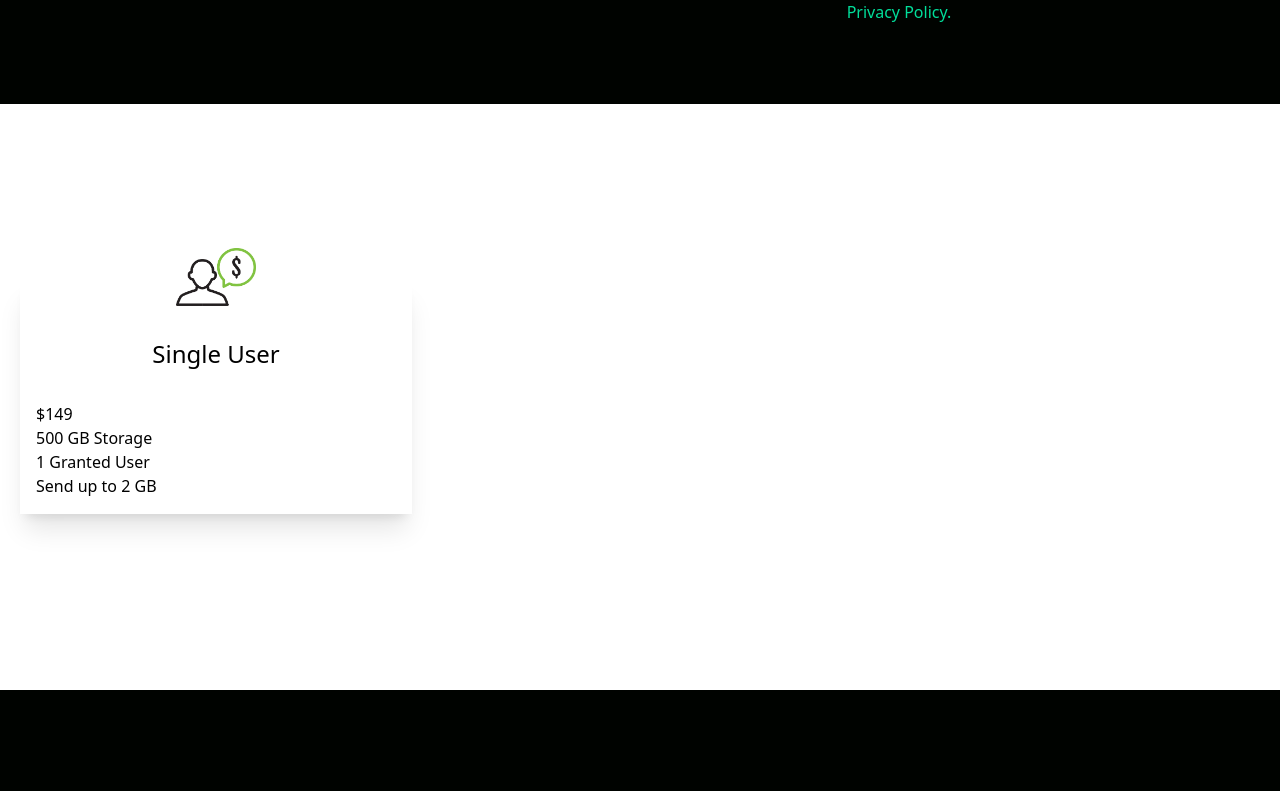
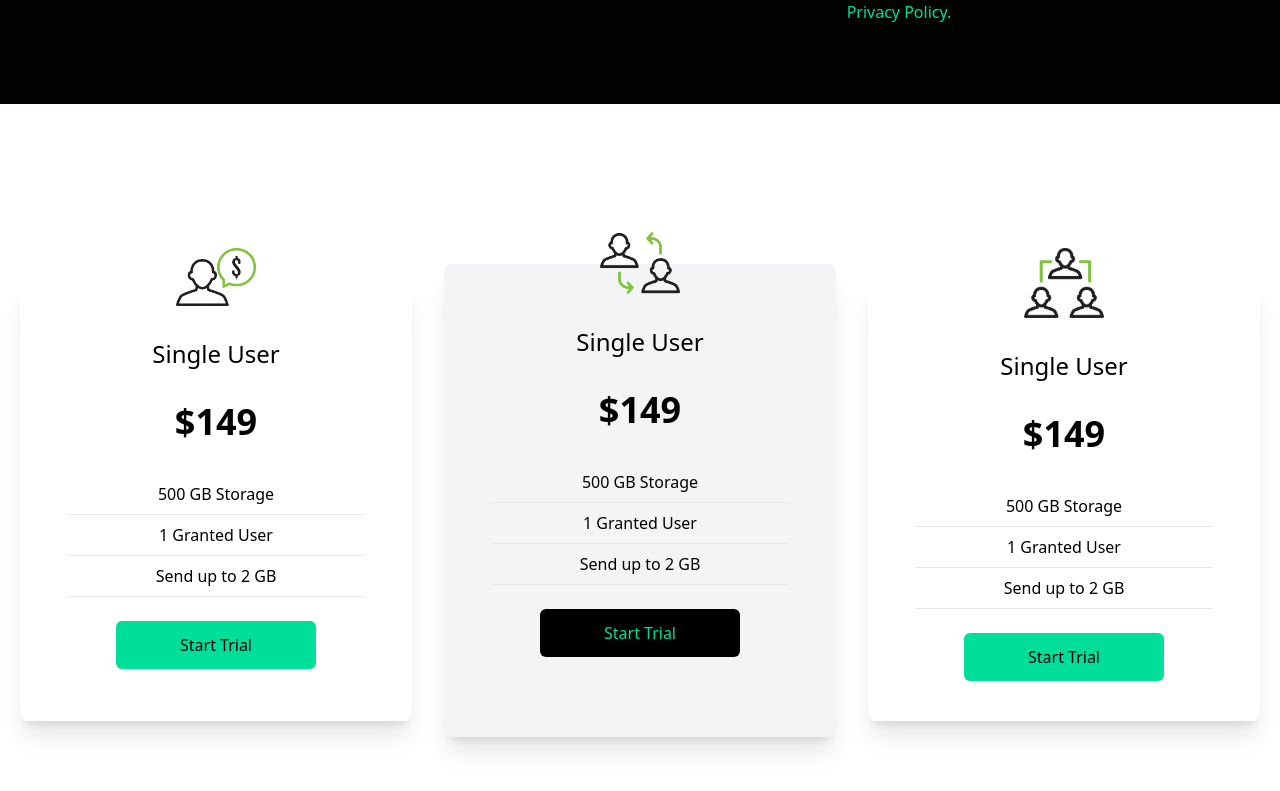
Before and after one commit to ekjacinto/react-data-finance-ui, a React (Create React App) app: page / in a window 1280 px wide. Shown: the part 1577-2368 px from the top of the page. Before the commit the page ends 2267 px from the top, so only its background shows below. Built offline with nearby package versions, Linux system fonts and the light colour scheme.

Commit message:
feat: completed Cards component

```diff
--- a/src/components/Cards.jsx
+++ b/src/components/Cards.jsx
@@ -6,16 +6,39 @@
 const Cards = () => {
   return (
     <section className="w-full py-[10rem] px-4 bg-white">
-      <div className="max-w-[1240px] mx-auto  grid md:grid-cols-3 gap-8">
-        <div className="w-full shadow-xl flex flex-col p-4 my-4 round-lg hover:scale(105) dureation-300">
+      <div className="max-w-[1240px] mx-auto grid md:grid-cols-3 gap-8">
+        <div className="w-full shadow-xl flex flex-col p-4 my-4 rounded-lg hover:scale-105 duration-300">
           <img className="w-20 mx-auto mt-[-3rem] bg-white" src={Single} alt="/" />
           <h2 className="text-2xl fond-bold text-center py-8">Single User</h2>
-          <p>$149</p>
-          <div>
-            <p>500 GB Storage</p>
-            <p>1 Granted User</p>
-            <p>Send up to 2 GB</p>
+          <p className="text-center text-4xl font-bold">$149</p>
+          <div className="text-center font-medium">
+            <p className="py-2 border-b mx-8 mt-8">500 GB Storage</p>
+            <p className="py-2 border-b mx-8">1 Granted User</p>
+            <p className="py-2 border-b mx-8">Send up to 2 GB</p>
           </div>
+          <button className="bg-[#00df9a] w-[200px] rounded-md font-medium my-6 mx-auto px-6 py-3">Start Trial</button>
+        </div>
+        <div className="w-full shadow-xl bg-gray-100 flex flex-col p-4 md:my-0 my-8 rounded-lg hover:scale-105 duration-300">
+          <img className="w-20 mx-auto mt-[-3rem] bg-transparent" src={Double} alt="/" />
+          <h2 className="text-2xl fond-bold text-center py-8">Single User</h2>
+          <p className="text-center text-4xl font-bold">$149</p>
+          <div className="text-center font-medium">
+            <p className="py-2 border-b mx-8 mt-8">500 GB Storage</p>
+            <p className="py-2 border-b mx-8">1 Granted User</p>
+            <p className="py-2 border-b mx-8">Send up to 2 GB</p>
+          </div>
+          <button className="bg-black text-[#00df9a] w-[200px] rounded-md font-medium my-6 mx-auto px-6 py-3">Start Trial</button>
+        </div>
+        <div className="w-full shadow-xl flex flex-col p-4 my-4 rounded-lg hover:scale-105 duration-300">
+          <img className="w-20 mx-auto mt-[-3rem] bg-white" src={Triple} alt="/" />
+          <h2 className="text-2xl fond-bold text-center py-8">Single User</h2>
+          <p className="text-center text-4xl font-bold">$149</p>
+          <div className="text-center font-medium">
+            <p className="py-2 border-b mx-8 mt-8">500 GB Storage</p>
+            <p className="py-2 border-b mx-8">1 Granted User</p>
+            <p className="py-2 border-b mx-8">Send up to 2 GB</p>
+          </div>
+          <button className="bg-[#00df9a] w-[200px] rounded-md font-medium my-6 mx-auto px-6 py-3">Start Trial</button>
         </div>
       </div>
     </section>
```
